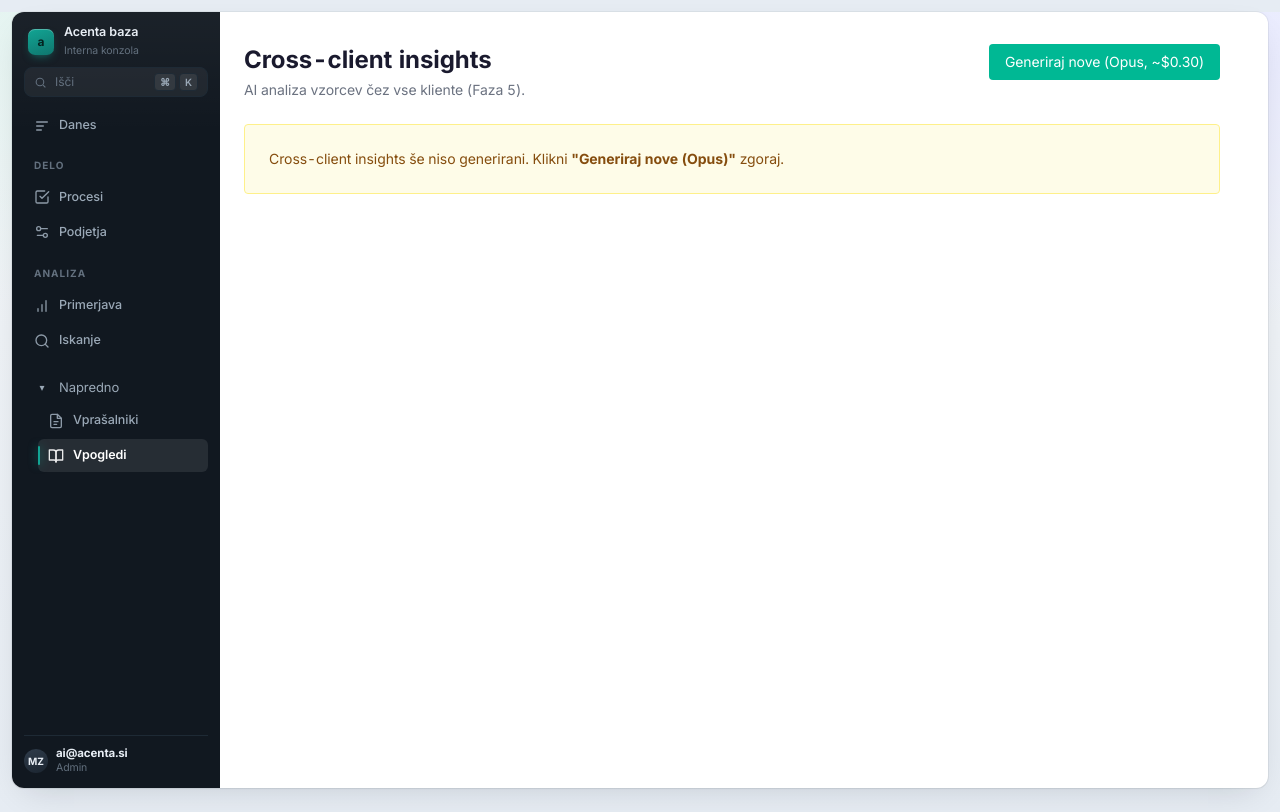
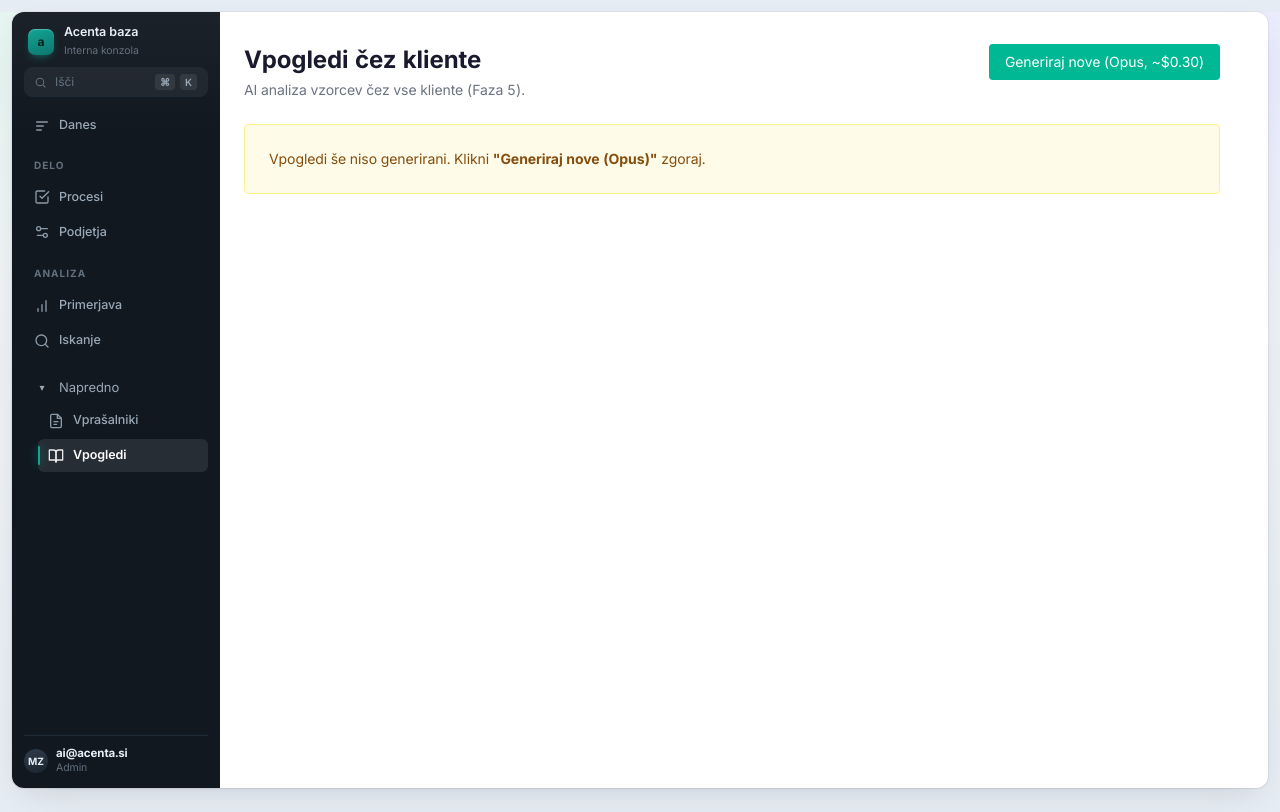
Before and after one commit to Acenta-Radovljica/bazavprasalnikov, a website: page public/admin/insights.html in a window 1280 px wide. Drawn offline with nearby package versions, Linux system fonts and the light colour scheme; no server answers.

Commit message:
chore: stran Vpogledi izgubi angleski naslov Cross-client
Navigacijska postavka je ze preimenovana; brez tega je klik na "Vpogledi"
odprl stran z naslovom "Cross-client insights".

Co-Authored-By: Claude Fable 5 <noreply@anthropic.com>

```diff
--- a/public/admin/insights.html
+++ b/public/admin/insights.html
@@ -3,7 +3,7 @@
 <head>
   <meta charset="UTF-8">
   <meta name="viewport" content="width=device-width, initial-scale=1.0">
-  <title>Acenta — Cross-client insights</title>
+  <title>Acenta — Vpogledi</title>
   <script src="https://cdn.tailwindcss.com?plugins=typography"></script>
   <script src="https://cdn.jsdelivr.net/npm/marked/marked.min.js"></script>
   <style>
@@ -21,7 +21,7 @@
   <main class="max-w-5xl mx-auto px-6 py-8">
     <div class="flex items-start justify-between mb-6">
       <div>
-        <h1 class="text-2xl font-bold text-[#1a1a2e]">Cross-client insights</h1>
+        <h1 class="text-2xl font-bold text-[#1a1a2e]">Vpogledi čez kliente</h1>
         <p class="text-sm text-gray-500 mt-1">AI analiza vzorcev čez vse kliente (Faza 5).</p>
       </div>
       <div class="flex gap-2">
@@ -41,7 +41,7 @@
     function renderEmpty() {
       document.getElementById('content').innerHTML = `
         <div class="bg-yellow-50 border border-yellow-200 rounded p-6 text-sm text-yellow-800">
-          Cross-client insights še niso generirani. Klikni <b>"Generiraj nove (Opus)"</b> zgoraj.
+          Vpogledi še niso generirani. Klikni <b>"Generiraj nove (Opus)"</b> zgoraj.
         </div>
       `;
     }
```
